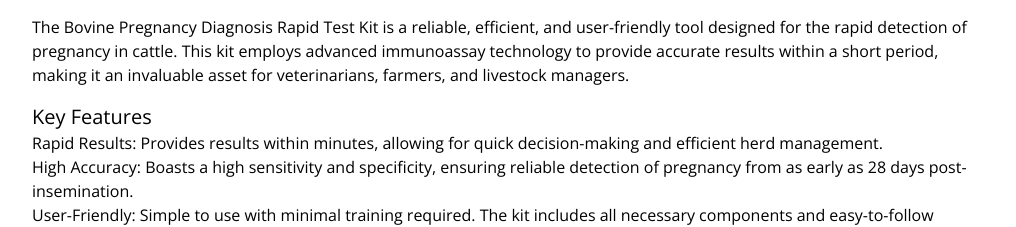
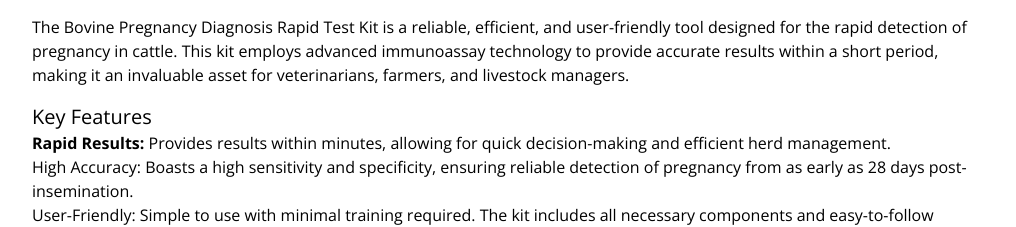
Before and after one commit to panacea-vetcare/bovine-pregnancy-kit, a Next.js app: page / in a window 1280 px wide. Shown: the part 1124-1351 px from the top of the page, without its empty margins (128-1144 px from the left). Built offline with nearby package versions, Linux system fonts and the light colour scheme.

Commit message:
Update bovinepdkit.tsx

```diff
--- a/src/components/bovinepdkit.tsx
+++ b/src/components/bovinepdkit.tsx
@@ -14,7 +14,7 @@ export default function Bovinepdkit() {
         </div>
         <div className="mt-4">
           <p className="text-xl">Key Features</p>
-          <div>Rapid Results: Provides results within minutes, allowing for quick decision-making and efficient herd management.</div>
+          <div><b>Rapid Results:</b> Provides results within minutes, allowing for quick decision-making and efficient herd management.</div>
           <div>High Accuracy: Boasts a high sensitivity and specificity, ensuring reliable detection of pregnancy from as early as 28 days post-insemination.</div>
           <div>User-Friendly: Simple to use with minimal training required. The kit includes all necessary components and easy-to-follow instructions.</div>
           <div>Non-Invasive: Utilizes a small blood sample, minimizing stress and discomfort for the animals.</div>
```
